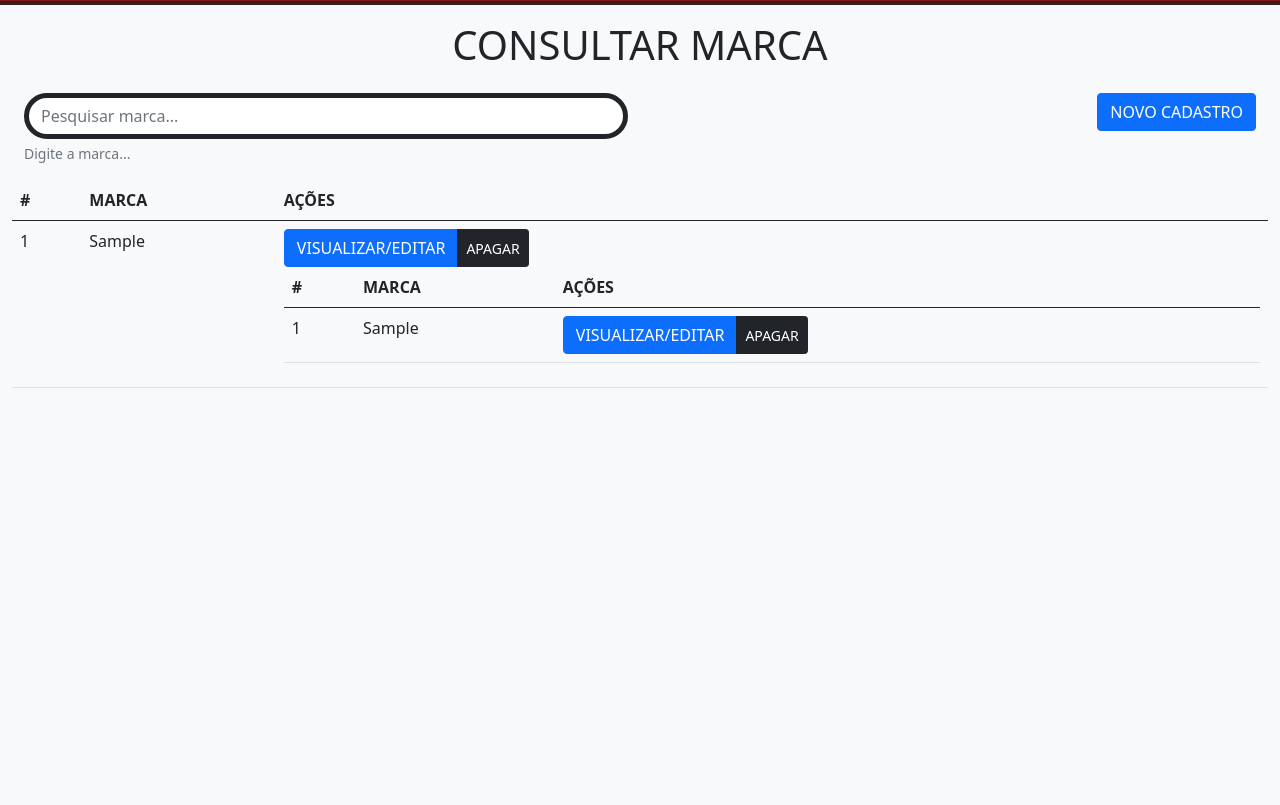
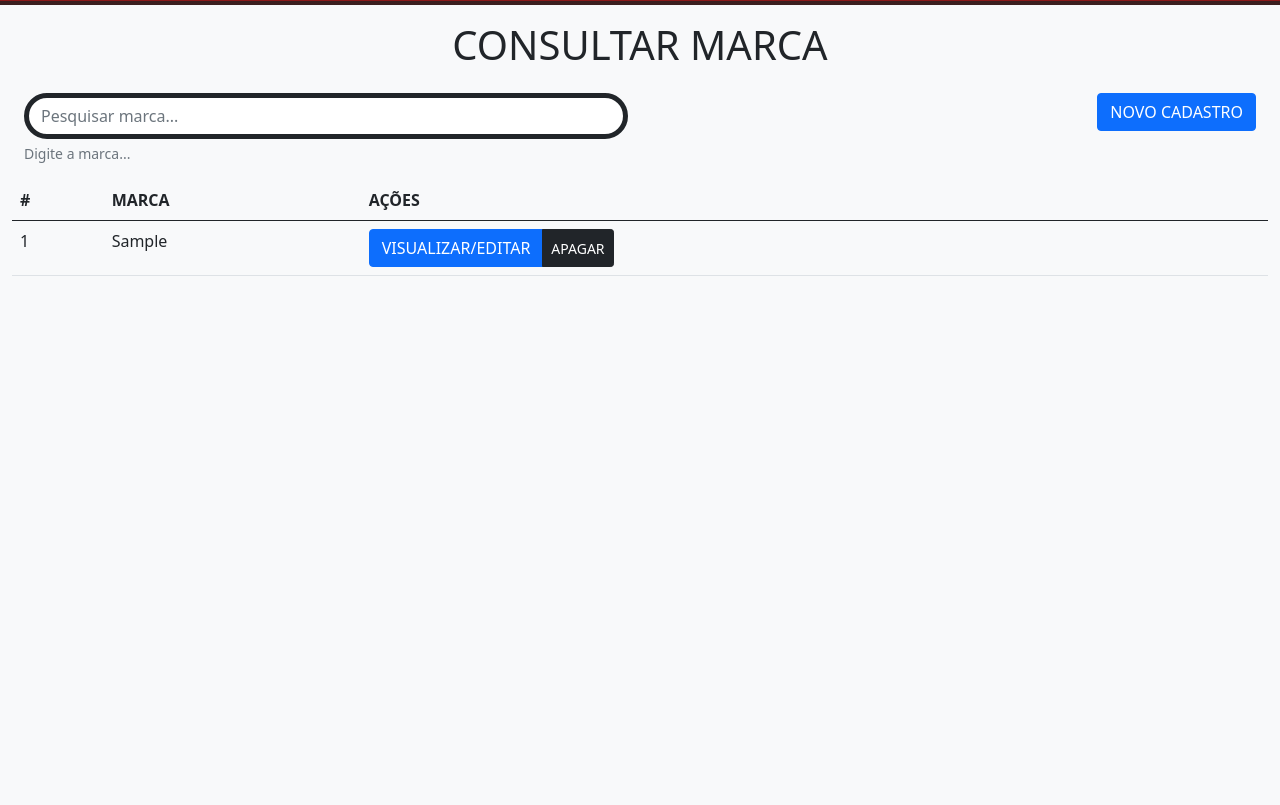
Before and after one commit to WebI-2020-2/socape, a PHP site: page /src/views/consulta/marca.php in a window 1280 px wide. Shown: the part 158-963 px from the top of the page. Run offline with PHP 8.4, Linux system fonts and the light colour scheme; the visitor is signed in with stand-in values (Sample User, id 1); tables that the repository leaves empty or names only in its code hold one stand-in row (values such as "Sample post"); some libraries are stand-ins or nearby versions.

Commit message:
alguns bugs corrigidos

```diff
--- a/src/views/consulta/anofabricacao.php
+++ b/src/views/consulta/anofabricacao.php
@@ -122,7 +122,7 @@ $fabricacoes = new FabricacaoController();
                         </tbody>
                     </table>
                 </div>
-        <?php } ?>
+        </section>
     </main>
 
     <script>
--- a/src/views/consulta/categoria.php
+++ b/src/views/consulta/categoria.php
@@ -122,7 +122,7 @@ $categorias = new CategoriaController();
                                 <td>
                                     <div class="btn-group" role="group">
                                         <a class="btn btn-primary" href="?id=<?= $obj->getIdcategoria() ?>">VISUALIZAR/EDITAR</a>
-                                        <button class="btn btn-sm btn-dark" onclick="deletar('<?= $obj->getIdcategoria() ?>', '<?= $obj->getCategoria() ?>')">APAGAR</button>
+                                        <button class="btn btn-sm btn-dark" oninput="validaInput(this, false)" onclick="deletar('<?= $obj->getIdcategoria() ?>', '<?= $obj->getCategoria() ?>')">APAGAR</button>
                                     </div>
                                 </td>
                             </tr>
--- a/src/views/consulta/marca.php
+++ b/src/views/consulta/marca.php
@@ -127,31 +127,6 @@ $marcas = new MarcasController();
                                 </div>
                             </div>
                         </section>
-
-                        <div class="table-responsive-lg">
-                            <table class="table table-hover">
-                                <thead>
-                                    <tr>
-                                        <th scope="col">#</th>
-                                        <th scope="col">MARCA</th>
-                                        <th scope="col">AÇÕES</th>
-                                    </tr>
-                                </thead>
-                                <tbody>
-                                    <?php foreach ($marcas->findAll() as $obj) { ?>
-                                        <tr>
-                                            <td><?= $obj->getIdmarca() ?></td>
-                                            <td><?= $obj->getMarca() ?></td>
-                                            <td>
-                                                <div class="btn-group" role="group">
-                                                    <a class="btn btn-primary" href="?id=<?= $obj->getIdmarca() ?>">VISUALIZAR/EDITAR</a>
-                                                    <button class="btn btn-sm btn-dark" onclick="deletar('<?= $obj->getIdmarca() ?>', '<?= $obj->getMarca() ?>')">APAGAR</button>
-                                                </div>
-                                            </td>
-                                        </tr>
-                                    <?php } ?>
-                                </tbody>
-                            </table>
                         <?php } ?>
                     </tbody>
                 </table>
```
Also changed, not shown: src/views/consulta/localizacao.php (+1 -28 lines). Lines whose indentation alone changed are shown as unchanged.
